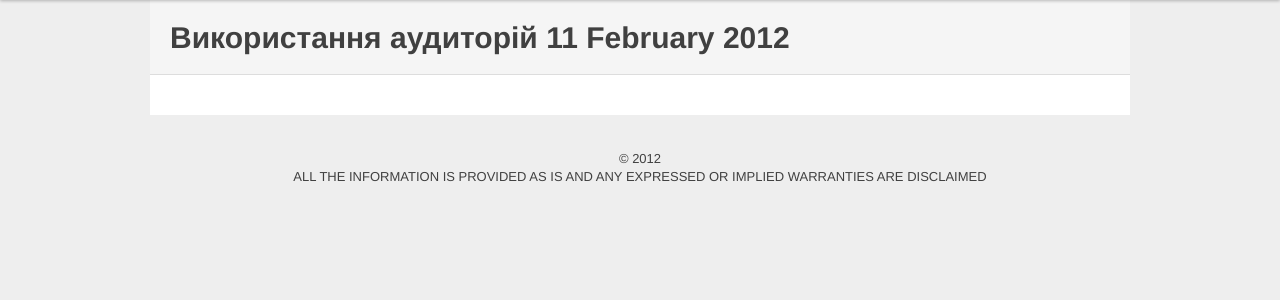
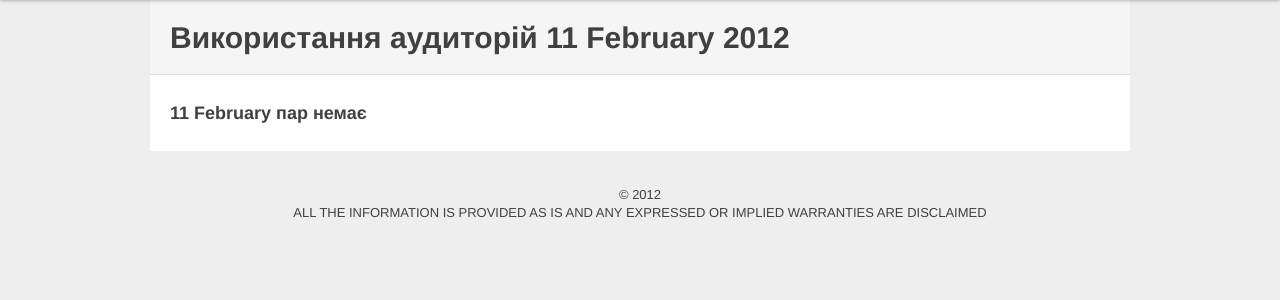
Before and after one commit to troyand/timetable_jan, a Django app: page /rooms-status/2012/2/11/ in a window 1280 px wide. Shown: the part 40-340 px from the top of the page. Run offline with Django 3.2, Linux system fonts and the light colour scheme; data that the repository does not hold is empty; some libraries are stand-ins or nearby versions.

Commit message:
room status for weekend

```diff
--- a/timetable_jan/templates/rooms_status.html
+++ b/timetable_jan/templates/rooms_status.html
@@ -46,5 +46,7 @@
                 {% endfor %}
             </tbody>
         </table>
+    {% empty %}
+        <h3>{{ status_date|date:"j E" }} пар немає</h3>
     {% endfor %}
 {% endblock %}
```
